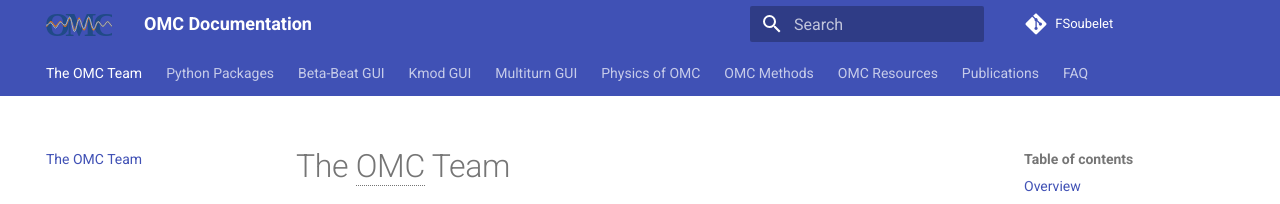
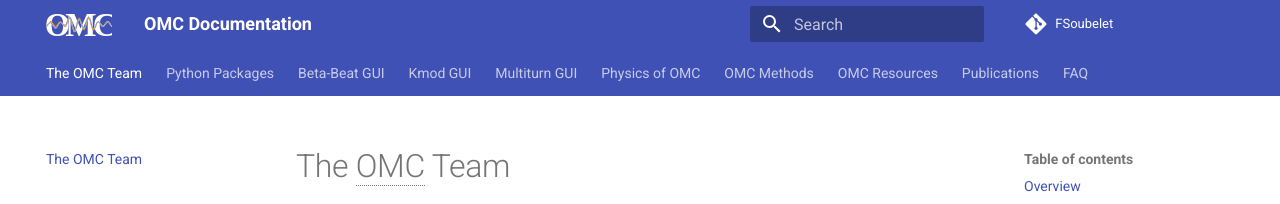
Before and after one commit to pylhc/pylhc.github.io, an MkDocs documentation site: the page built from docs/index.md, in a window 1280 px wide. Shown: the top 204 px of the page. Built offline with MkDocs 1.6.1 and Material for MkDocs 9.7.7, drawn with Linux system fonts in a browser that asks for light colours.

Commit message:
Logo inverted and bigger

```diff
--- /dev/null
+++ b/docs/css/extra.css
@@ -0,0 +1,3 @@
+.md-header-nav__button.md-logo img, .md-header-nav__button.md-logo svg {
+    width: 3rem;
+}
--- a/mkdocs.yml
+++ b/mkdocs.yml
@@ -23,7 +23,7 @@
 # Configuration
 theme:
   name: 'material'
-  logo: assets/logos/OMC_logo.svg
+  logo: assets/logos/OMC_logo_inverse.svg
   favicon: assets/logos/OMC_logo.svg
   # Default Values
   language: en
@@ -38,6 +38,8 @@
     text: Roboto
     code: Roboto Mono
 
+extra_css:
+  - css/extra.css
 
 # Plugins
 plugins:
```
